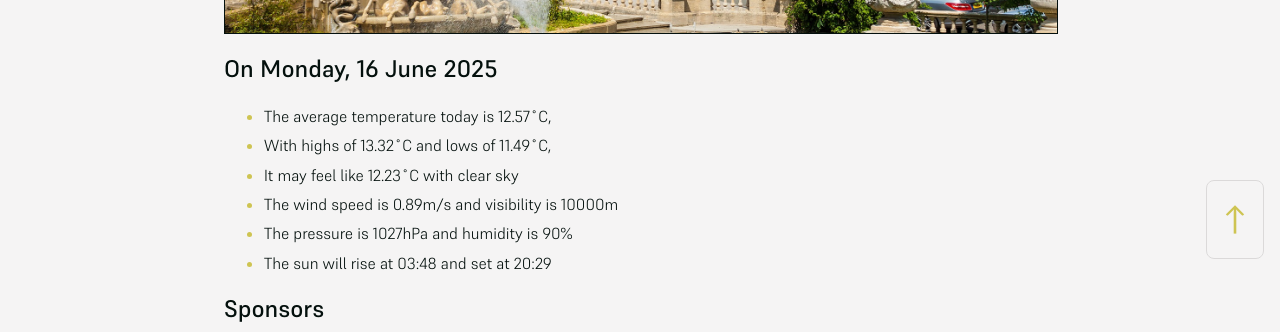
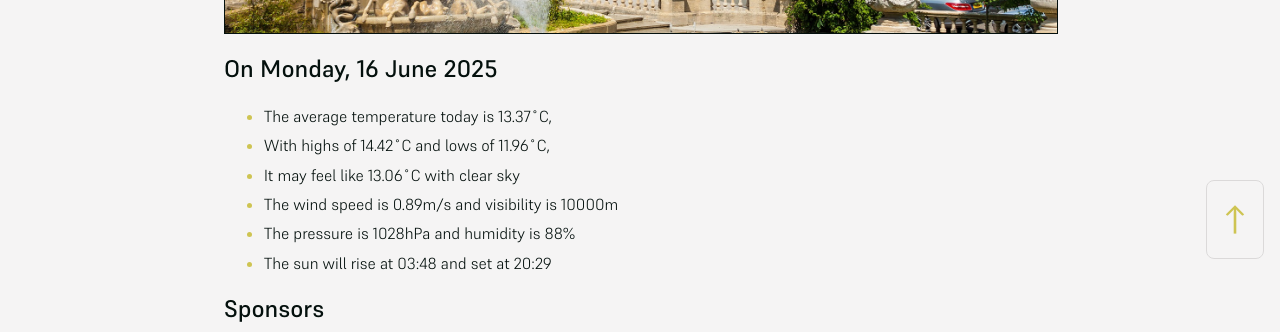
Before and after one commit to mat-0/cheltenham-open-data, a Jekyll site: the page built from index.md, in a window 1280 px wide. Shown: the part 625-957 px from the top of the page. Built offline with Jekyll 4.4.1, drawn with Linux system fonts in a browser that asks for light colours.

Commit message:
Updated 2025-06-16 05:00:05

```diff
--- a/index.md
+++ b/index.md
@@ -10,11 +10,11 @@ seo: Menu
 <!-- weather_marker starts -->
 ## On Monday, 16 June 2025
 
-- The average temperature today is 12.57˚C,
-- With highs of 13.32˚C and lows of 11.49˚C,
-- It may feel like 12.23˚C with clear sky
+- The average temperature today is 13.37˚C,
+- With highs of 14.42˚C and lows of 11.96˚C,
+- It may feel like 13.06˚C with clear sky
 - The wind speed is 0.89m/s and visibility is 10000m
-- The pressure is 1027hPa and humidity is 90%
+- The pressure is 1028hPa and humidity is 88%
 - The sun will rise at 03:48 and set at 20:29
 
 <!-- weather_marker ends -->
```
Also changed, not shown: _data/flood.json (+5 -27 lines), _pages/news.md (+5 -5 lines).
